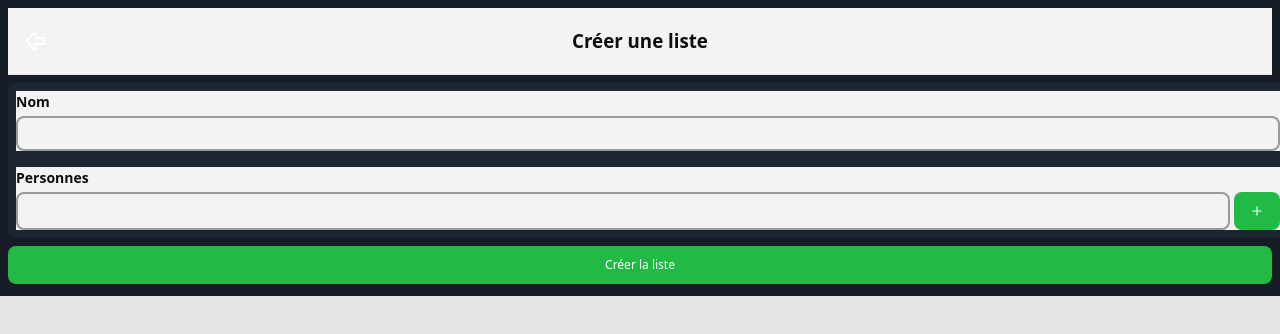
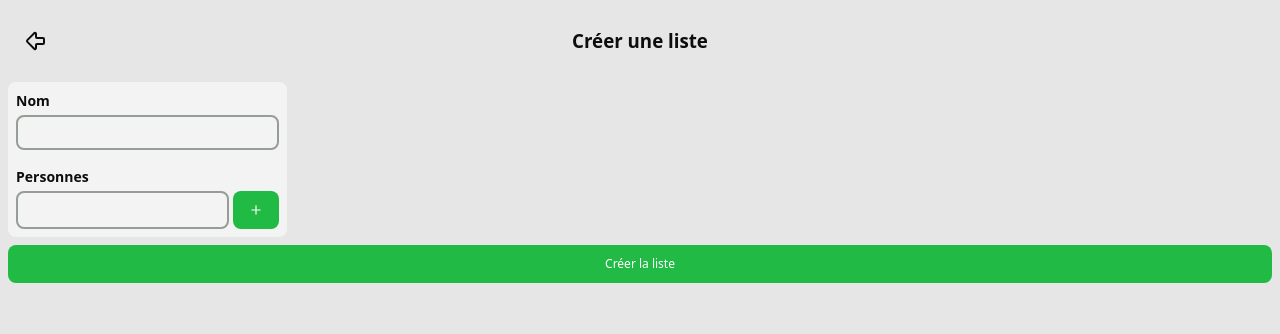
Before and after one commit to thmspry/pr-auto-assigner, a React (Vite) app: page / in a window 1280 px wide. Both pictures are taken after a click on the button "Ajouter". Shown: the top 334 px of the page. Built offline with nearby package versions, Linux system fonts and the light colour scheme.

Commit message:
Style V2 Home light mode

```diff
--- a/src/App.scss
+++ b/src/App.scss
@@ -15,10 +15,6 @@ h1 {
   font-size: 14px;
   line-height: 14px;
   margin: 0;
-}
-
-header, main, footer {
-  width: 100%;
 }
 
 header, footer {
@@ -46,9 +42,7 @@ footer {
 }
 
 @media (prefers-color-scheme: light) {
-  header {
-    background: colors.$light-2;
-    box-shadow: none;
-    border-bottom: 1px solid colors.$light-3;
+  #root {
+    background: colors.$light-3;
   }
 }
--- a/src/component/Home/ListCard/ListCard.scss
+++ b/src/component/Home/ListCard/ListCard.scss
@@ -4,7 +4,7 @@
   display: flex;
   flex-flow: column;
   gap: 4px;
-  background: colors.$dark-2;
+  background: linear-gradient(0deg, colors.$dark-2 70%, colors.$dark-1);;
   border-radius: 16px;
   position: relative;
   padding: 10px;
@@ -12,8 +12,9 @@
   border: 2px solid colors.$border;
 
   &:hover {
-    background: colors.$dark-2;
+    background: linear-gradient(0deg, colors.$dark-2, hsl(134 69.9% 12%));
     border-color: colors.$vibrant;
+
     .edit {
       opacity: 1;
     }
@@ -55,5 +56,9 @@
     &:hover {
       background: linear-gradient(0deg, colors.$light-2, hsl(134 69.9% 87.7%));
     }
+
+    .people .person-preview {
+      background: colors.$light-1;
+    }
   }
 }
--- a/src/component/ListAddEdit/ListAddEdit.scss
+++ b/src/component/ListAddEdit/ListAddEdit.scss
@@ -29,6 +29,7 @@
     height: 100%;
     padding: 8px;
     border-radius: 8px;
+    width: fit-content;
 
     .field {
       display: flex;
@@ -73,9 +74,7 @@ header, main, footer {
 @media (prefers-color-scheme: light) {
   .add-edit {
     main {
-      .field {
-        background: colors.$light-2;
-      }
+      background: colors.$light-2;
     }
   }
 }
--- a/src/index.scss
+++ b/src/index.scss
@@ -75,8 +75,13 @@ input {
     background-color: colors.$light-3;
   }
 
-  button:hover {
-    background-color: hsl(134 69.9% 87.7%);
+  button.secondary {
+    color: colors.$light-font-1;
+
+    &:hover {
+      background-color: colors.$vibrant;
+      color: colors.$dark-font-1;
+    }
   }
 
   input {
```
